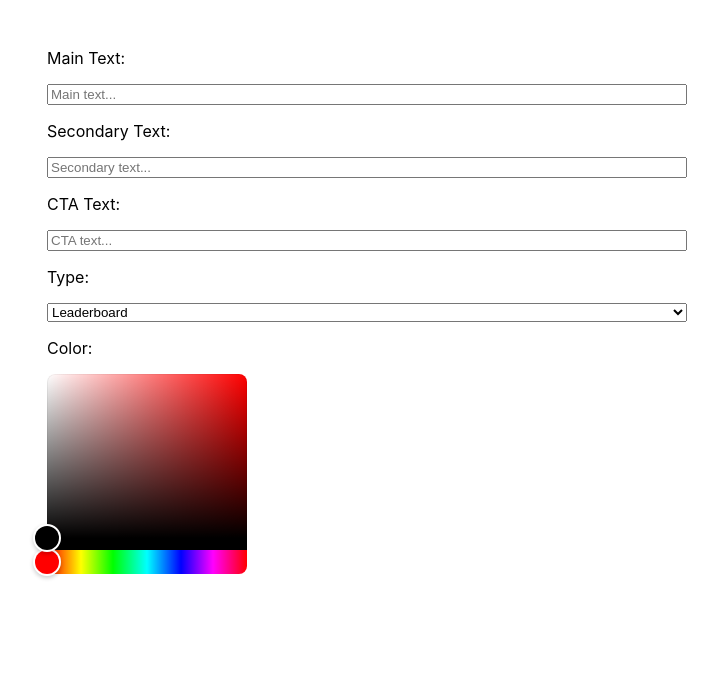
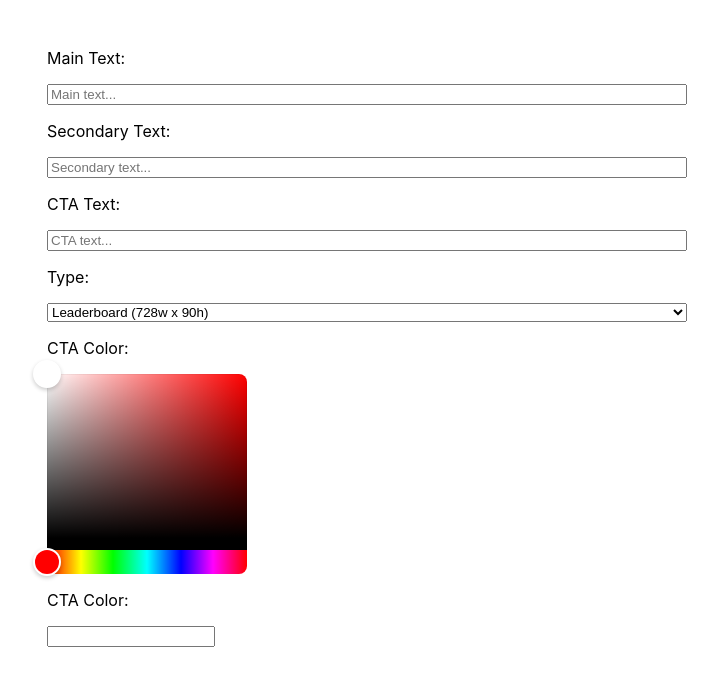
Before and after one commit to ryand67/Retargeting-Machine, a React (Create React App) app: page / in a window 1280 px wide. Shown: the top 686 px of the page, without its empty margins (273-991 px from the left). Built offline with nearby package versions, Linux system fonts and the light colour scheme.

Commit message:
form layouts

```diff
--- a/src/App.tsx
+++ b/src/App.tsx
@@ -2,7 +2,7 @@ import React, { useState } from 'react';
 import './App.css';
 
 import styled from 'styled-components';
-import { HexColorPicker } from 'react-colorful';
+import { HexColorPicker, HexColorInput } from 'react-colorful';
 
 function App() {
 
@@ -10,7 +10,7 @@ function App() {
   const [secondaryText, setSecondaryText] = useState<string>('');
   const [ctaText, setCtaText] = useState<string>('');
   const [cardType, setCardType] = useState<string>('Leaderboard');
-  const [color, setColor] = useState<string>('');
+  const [ctaColor, setCtaColor] = useState<string>('');
 
   return (
     <div className="App">
@@ -23,14 +23,20 @@ function App() {
         <CTAInput placeholder="CTA text..." onChange={e => setCtaText(e.target.value)} />
         <label htmlFor="">Type:</label>
         <select name="" id="" onChange={e => setCardType(e.target.value)}>
-          <option value="Leaderboard">Leaderboard</option>
-          <option value="Mobile">Mobile</option>
-          <option value="Monster">Monster</option>
-          <option value="Skyskraper">Skyskraper</option>
-          <option value="Tile">Tile</option>
+          <option value="Leaderboard">Leaderboard (728w x 90h)</option>
+          <option value="Mobile">Mobile(320w x 50h)</option>
+          <option value="Monster">Monster(300w x 600h)</option>
+          <option value="Skyskraper">Skyskraper(160w x 600h)</option>
+          <option value="Tile">Tile(300w x 250h)</option>
         </select>
-        <label htmlFor="">Color:</label>
-        <HexColorPicker onChange={setColor} className="color-picker" />
+        <ColorDiv>
+          <CTAColorDiv>
+            <label htmlFor="">CTA Color:</label>
+            <HexColorPicker color={ctaColor} onChange={setCtaColor} className="color-picker" />
+            <label htmlFor="">CTA Color:</label>
+            <HexColorInput color={`#${ctaColor}`} onChange={setCtaColor} style={{ width: '10rem' }} />
+          </CTAColorDiv>
+        </ColorDiv>
       </InputsForm>
     </div>
   );
@@ -72,4 +78,13 @@ const CTAInput = styled.input`
 
 `;
 
+const ColorDiv = styled.div`
+
+`;
+
+const CTAColorDiv = styled.div`
+  display: flex;
+  flex-direction: column;
+`;
+
 export default App;
```
